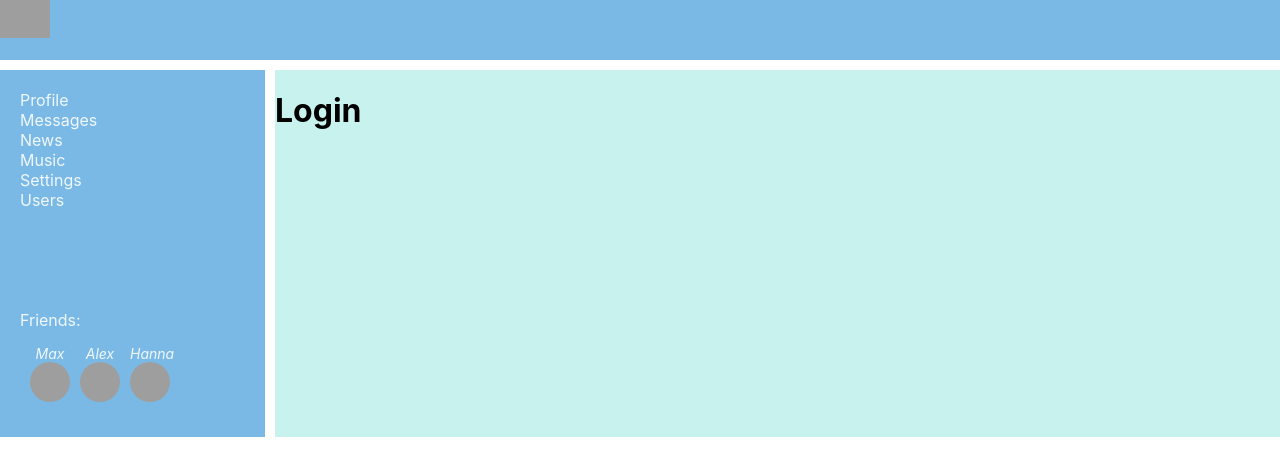
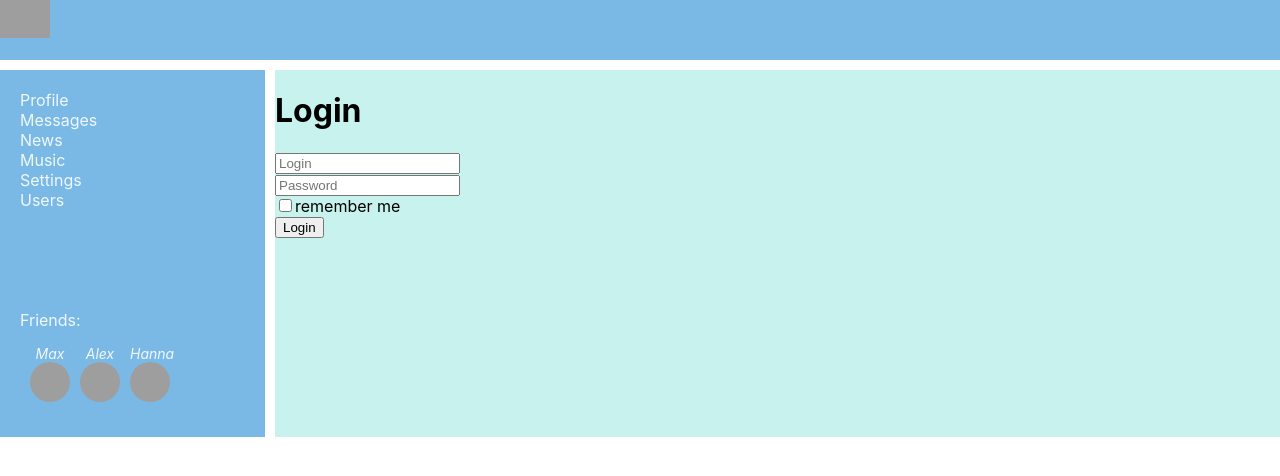
Before and after one commit to DmitryDemid-lab/Social_Network, a React (Create React App) app: page /login in a window 1280 px wide. Shown: the top 476 px of the page. Built offline with nearby package versions, Linux system fonts and the light colour scheme; no server answers; grey boxes are pictures that could not be loaded.

Commit message:
creating and using redux-form

```diff
--- a/src/Components/Login/Login.tsx
+++ b/src/Components/Login/Login.tsx
@@ -1,12 +1,37 @@
 import React from 'react';
 import s from './Login.module.css';
+import {InjectedFormProps, reduxForm, Field} from "redux-form";
 
-type LoginTypes = {}
+type FormDataType = {
+    login: string
+    password: string
+    rememberMe: boolean
+}
 
-const Login = (props: LoginTypes) => {
+const Login = () => {
+
+    const onSubmit =(formData: any) => {
+        console.log(formData)
+    }
+
     return <div className={s.Login}>
         <h1>Login</h1>
+        <LoginReduxForm onSubmit={onSubmit}/>
     </div>
 }
 
+const LoginForm: React.FC<InjectedFormProps<FormDataType>> = (props) => {
+    return  <form onSubmit={props.handleSubmit}>
+            <div><Field placeholder={'Login'} name={'login'} component={'input'}/></div>
+            <div><Field placeholder={'Password'} name={'password'} component={'input'}/></div>
+            <div>
+                <Field type={'checkbox'} name={'rememberMe'} component={'input'}/>
+                <label>remember me</label>
+            </div>
+            <div>
+                <button>Login</button></div>
+        </form>
+}
+const LoginReduxForm = reduxForm<FormDataType>({form: 'login'})(LoginForm)
+
 export default Login;
```
